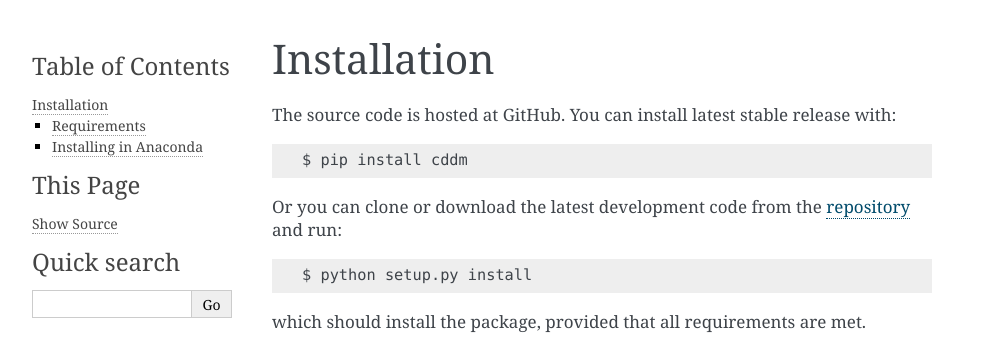
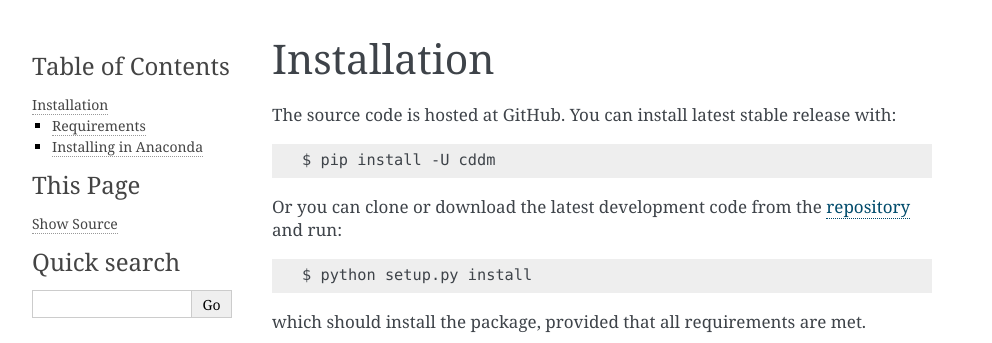
Before and after one commit to IJSComplexMatter/cddm, a Sphinx documentation site: the page built from doc/installation.rst, in a window 1280 px wide. Shown: the top 343 px of the page, without its empty margins (148-1140 px from the left). Built offline with Sphinx 7.4.7, drawn with Linux system fonts in a browser that asks for light colours; the version number is read from the project's files by our own code.

```diff
--- a/doc/installation.rst
+++ b/doc/installation.rst
@@ -3,7 +3,7 @@ Installation
 
 The source code is hosted at GitHub. You can install latest stable release with::
 
-    $ pip install cddm
+    $ pip install -U cddm
 
 Or you can clone or download the latest development code from the `repository`_ and run::
 
```
